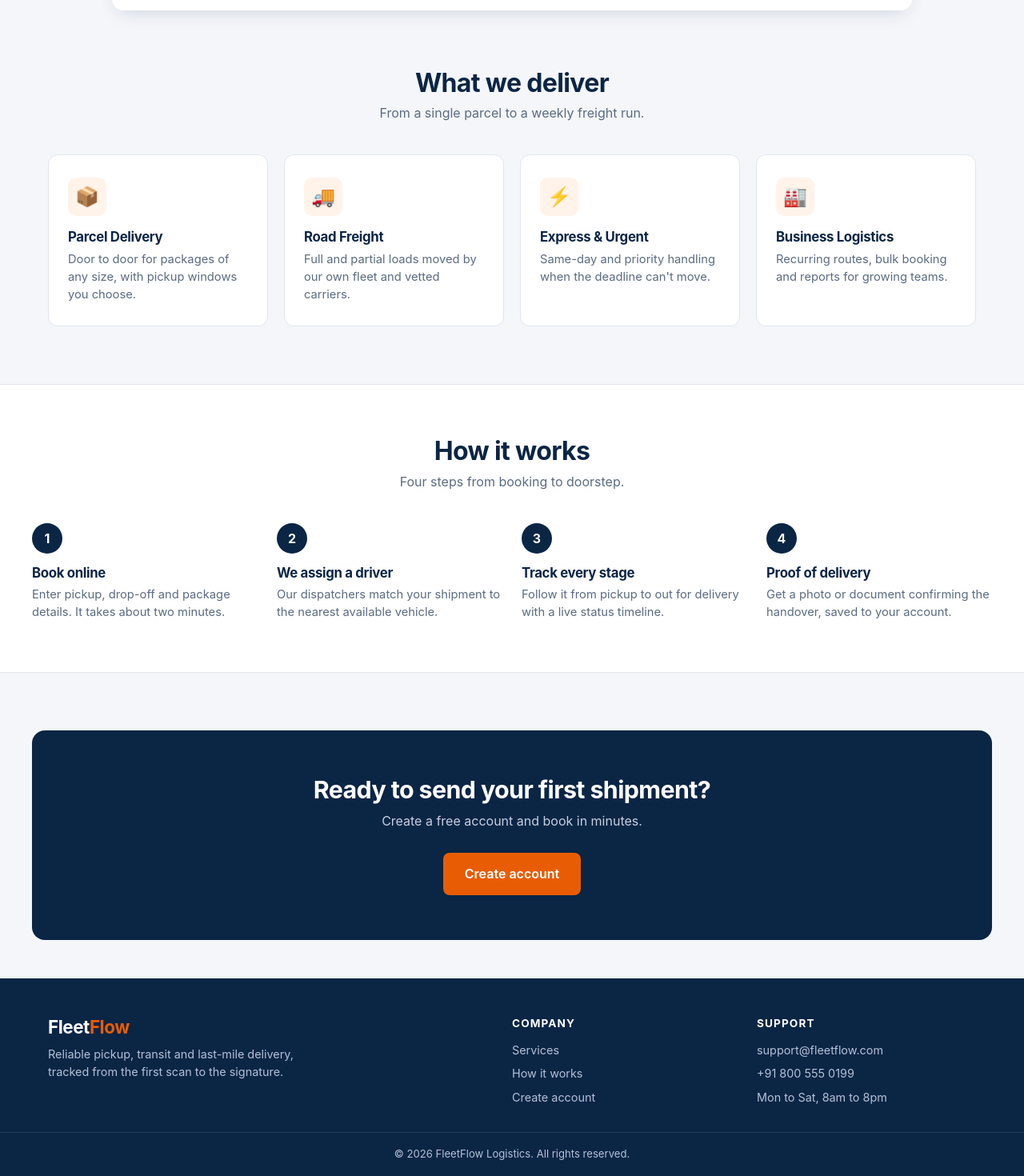
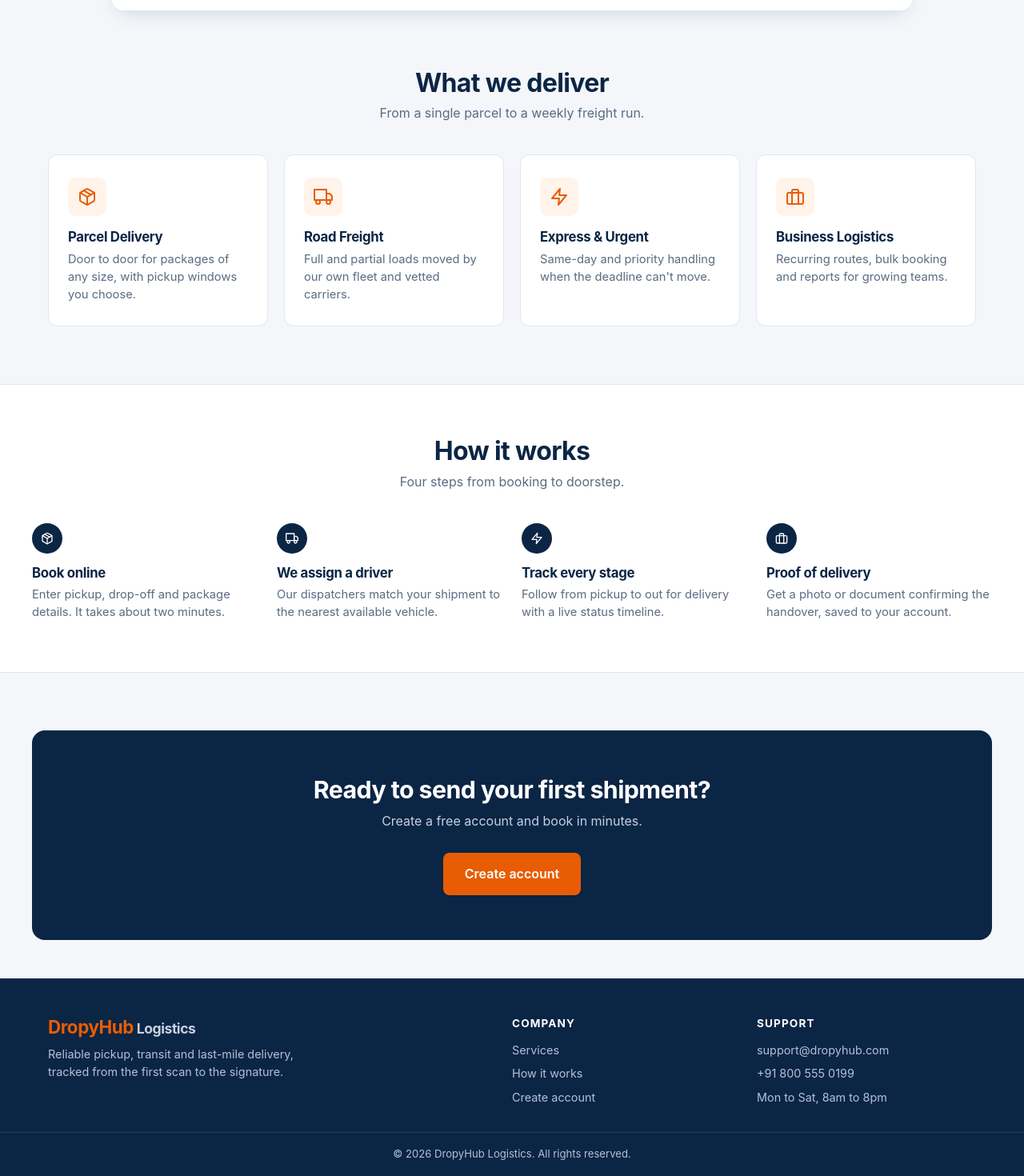
Before and after one commit to Durgachakri/logistics-platform, a React app in the folder frontend/: page / in a window 1280 px wide. Shown: the part 624-2094 px from the top of the page at 80% size. Built offline with nearby package versions, Linux system fonts and the light colour scheme; no server answers; the HTML template or start-up script is replaced by a standard one.

Commit message:
Update frontend UI and branding

```diff
--- a/frontend/src/layouts/Footer.css
+++ b/frontend/src/layouts/Footer.css
@@ -14,7 +14,6 @@
 }
 
 .footer-brand h3 { color: #fff; font-size: 1.4rem; margin-bottom: 0.6rem; }
-.footer-brand h3 span { color: var(--primary); }
 .footer-brand p { max-width: 340px; font-size: 0.9rem; }
 
 .footer-col { display: flex; flex-direction: column; gap: 0.5rem; font-size: 0.9rem; }
@@ -32,3 +31,6 @@
 @media (max-width: 700px) {
   .footer-inner { grid-template-columns: 1fr; }
 }
+
+.brand-accent { color: var(--primary); font-weight: 700; font-size: 1.4rem; }
+.brand-text { color: #c5d0e0; font-size: 1.1rem; }
--- a/frontend/src/layouts/Footer.jsx
+++ b/frontend/src/layouts/Footer.jsx
@@ -7,7 +7,10 @@ export default function Footer() {
     <footer className="footer" id="contact">
       <div className="footer-inner">
         <div className="footer-brand">
-          <h3>Fleet<span>Flow</span></h3>
+          <>
+          <h3><span className="brand-accent">DropyHub</span>
+          <span className="brand-text"> Logistics</span></h3>
+          </>
           <p>Reliable pickup, transit and last-mile delivery, tracked from the first scan to the signature.</p>
         </div>
 
@@ -20,14 +23,14 @@ export default function Footer() {
 
         <div className="footer-col">
           <h4>Support</h4>
-          <a href="mailto:support@fleetflow.com">support@fleetflow.com</a>
+          <a href="mailto:support@dropyhub.com">support@dropyhub.com</a>
           <a href="tel:+918005550199">+91 800 555 0199</a>
           <span>Mon to Sat, 8am to 8pm</span>
         </div>
       </div>
 
       <div className="footer-bottom">
-        &copy; {new Date().getFullYear()} FleetFlow Logistics. All rights reserved.
+        &copy; {new Date().getFullYear()} DropyHub Logistics. All rights reserved.
       </div>
     </footer>
   );
--- a/frontend/src/layouts/Navbar.css
+++ b/frontend/src/layouts/Navbar.css
@@ -159,3 +159,5 @@
   .nav-links { flex-direction: column; }
   .nav-user-meta { justify-content: space-between; }
 }
+
+.brand-text {color: #c5d0e0; font-size:1.1rem}
--- a/frontend/src/layouts/Navbar.jsx
+++ b/frontend/src/layouts/Navbar.jsx
@@ -2,6 +2,7 @@ import React, { useState } from 'react';
 import { Link, NavLink } from 'react-router-dom';
 import { useAuth } from '../context/AuthContext';
 import './Navbar.css';
+import { FiTruck } from 'react-icons/fi';
 
 const linksByRole = {
   CUSTOMER: [
@@ -28,14 +29,11 @@ function Logo() {
   return (
     <Link to="/" className="brand-logo">
       <span className="brand-mark">
-        <svg width="20" height="20" viewBox="0 0 24 24" fill="none" stroke="currentColor" strokeWidth="2" strokeLinecap="round" strokeLinejoin="round">
-          <rect x="1" y="3" width="15" height="13" rx="1" />
-          <polygon points="16 8 20 8 23 11 23 16 16 16 16 8" />
-          <circle cx="5.5" cy="18.5" r="2.5" />
-          <circle cx="18.5" cy="18.5" r="2.5" />
-        </svg>
+        <FiTruck size={20} />
       </span>
-      Fleet<span className="brand-accent">Flow</span>
+      <span className="brand-accent">
+         DropyHub<span className="brand-text">  Logistics</span>
+      </span>
     </Link>
   );
 }
--- a/frontend/src/pages/Home.css
+++ b/frontend/src/pages/Home.css
@@ -158,9 +158,11 @@
   width: 48px;
   height: 48px;
   font-size: 1.5rem;
-  background: #fff3ea;
   border-radius: 10px;
   margin-bottom: 1rem;
+  font-size: 1.5rem;
+  color: var(--primary);
+  background: #fff3ea;
 }
 
 .service-card h3 { font-size: 1.05rem; margin-bottom: 0.4rem; }
--- a/frontend/src/pages/Home.jsx
+++ b/frontend/src/pages/Home.jsx
@@ -3,18 +3,36 @@ import { Link, useNavigate } from 'react-router-dom';
 import { useAuth } from '../context/AuthContext';
 import './Home.css';
 
+import { FiPackage, FiTruck, FiZap, FiBriefcase } from 'react-icons/fi';
+
 const services = [
-  { icon: '📦', title: 'Parcel Delivery', text: 'Door to door for packages of any size, with pickup windows you choose.' },
-  { icon: '🚚', title: 'Road Freight', text: 'Full and partial loads moved by our own fleet and vetted carriers.' },
-  { icon: '⚡', title: 'Express & Urgent', text: 'Same-day and priority handling when the deadline can\'t move.' },
-  { icon: '🏭', title: 'Business Logistics', text: 'Recurring routes, bulk booking and reports for growing teams.' },
+  { icon: FiPackage, title: 'Parcel Delivery', text: 'Door to door for packages of any size, with pickup windows you choose.' },
+  { icon: FiTruck, title: 'Road Freight', text: 'Full and partial loads moved by our own fleet and vetted carriers.' },
+  { icon: FiZap, title: 'Express & Urgent', text: "Same-day and priority handling when the deadline can't move." },
+  { icon: FiBriefcase, title: 'Business Logistics', text: 'Recurring routes, bulk booking and reports for growing teams.' },
 ];
 
 const steps = [
-  { title: 'Book online', text: 'Enter pickup, drop-off and package details. It takes about two minutes.' },
-  { title: 'We assign a driver', text: 'Our dispatchers match your shipment to the nearest available vehicle.' },
-  { title: 'Track every stage', text: 'Follow it from pickup to out for delivery with a live status timeline.' },
-  { title: 'Proof of delivery', text: 'Get a photo or document confirming the handover, saved to your account.' },
+  {
+    icon: FiPackage,
+    title: 'Book online',
+    text: 'Enter pickup, drop-off and package details. It takes about two minutes.'
+  },
+  {
+    icon: FiTruck,
+    title: 'We assign a driver',
+    text: 'Our dispatchers match your shipment to the nearest available vehicle.'
+  },
+  {
+    icon: FiZap,
+    title: 'Track every stage',
+    text: 'Follow from pickup to out for delivery with a live status timeline.'
+  },
+  {
+    icon: FiBriefcase,
+    title: 'Proof of delivery',
+    text: 'Get a photo or document confirming the handover, saved to your account.'
+  }
 ];
 
 const stats = [
@@ -98,7 +116,7 @@ export default function Home() {
         <div className="service-grid">
           {services.map((s) => (
             <div key={s.title} className="service-card">
-              <span className="service-icon">{s.icon}</span>
+              <span className="service-icon"><s.icon /></span>
               <h3>{s.title}</h3>
               <p>{s.text}</p>
             </div>
@@ -113,9 +131,9 @@ export default function Home() {
           <p>Four steps from booking to doorstep.</p>
         </div>
         <ol className="step-grid">
-          {steps.map((s, i) => (
+          {steps.map((s) => (
             <li key={s.title} className="step">
-              <span className="step-num">{i + 1}</span>
+              <span className="step-num"><s.icon /></span>
               <h3>{s.title}</h3>
               <p>{s.text}</p>
             </li>
--- /dev/null
+++ b/package.json
@@ -0,0 +1,5 @@
+{
+  "dependencies": {
+    "react-icons": "^5.7.0"
+  }
+}
```
Also changed, not shown: 1 other file (tests, documents, lock files or other folders).
